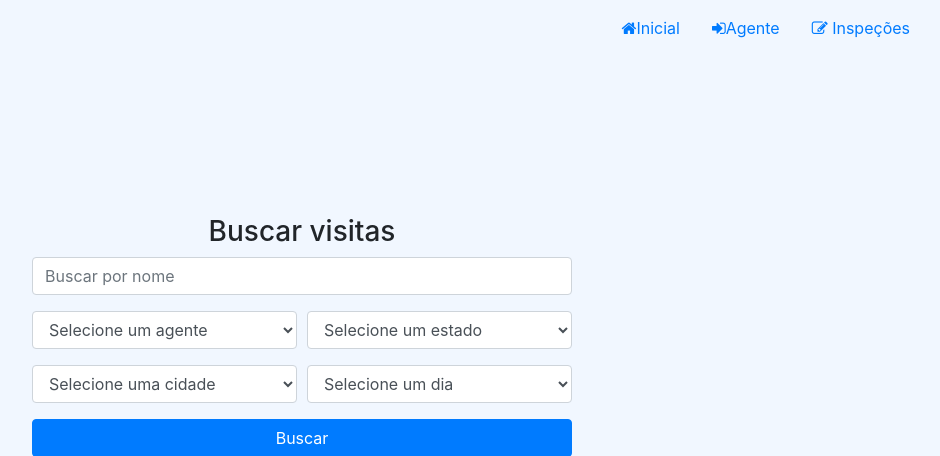
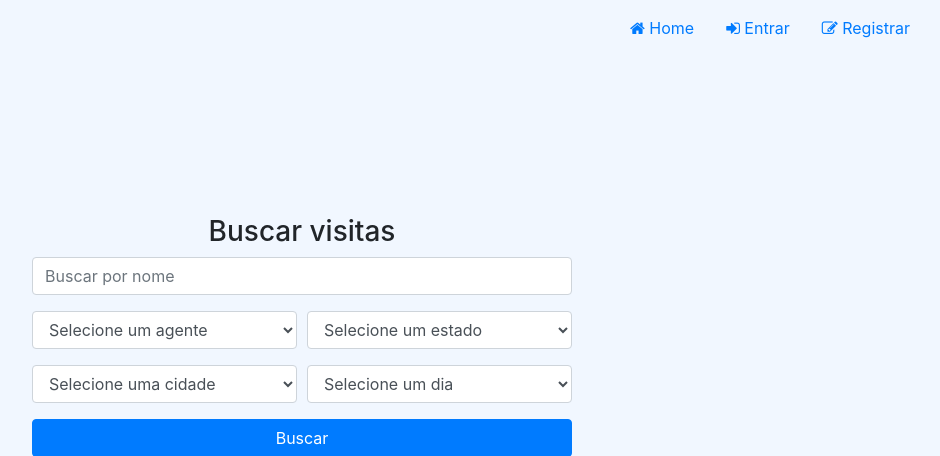
Before and after one commit to edemarcos/chapDengue, a Django app: page / in a window 1280 px wide. Shown: the top 456 px of the page, without its empty margins (338-1278 px from the left). Run offline with Django 4.2, Linux system fonts and the light colour scheme; some libraries are stand-ins or nearby versions.

Commit message:
ajustado menu na home

```diff
--- a/chapDengue/templates/base.html
+++ b/chapDengue/templates/base.html
@@ -17,12 +17,19 @@
   <header>
     <nav class="navbar justify-content-end navbar-expand-lg">
         <ul class="nav">
-            <li class="nav-item"><a class="nav-link" href="/"><i class="fa fa-home"></i>Inicial</a></li>
-            <li class="nav-item"><a class="nav-link" href="#"><i class="fa fa-sign-in"></i>Agente</a></li>
-            <li class="nav-item"><a class="nav-link" href="#"><i class="fa fa-edit"></i> Inspeções</a></li>
-            </ul>
-        </nav>
-  </header>
+            <li class="nav-item"><a class="nav-link" href="/"><i class="fa fa-home"></i> Home</a></li>
+          {% if user.is_authenticated %}
+            <li class="nav-item"><a class="nav-link" href="#"><i class="fa fa-user"></i> Perfil</a></li>
+            <li class="nav-item"><a class="nav-link" href="#"><i class="fa fa-edit"></i> Editar Perfil</a></li>
+            <li class="nav-item"><a class="nav-link" href="#"><i class="fa fa-sign-out"></i> Sair</a></li>
+          {% else %}
+            <li class="nav-item"><a class="nav-link" href="#"><i class="fa fa-sign-in"></i> Entrar</a></li>
+            <li class="nav-item"><a class="nav-link" href="#"><i class="fa fa-edit"></i> Registrar</a></li>
+          {% endif %}
+        </ul>
+    </nav>
+</header>
+
   {% block content %}{% endblock %}
   <footer class="page-footer font-small blue">
     <div class="footer-copyright text-center py-3">©2022 Copyright
```
